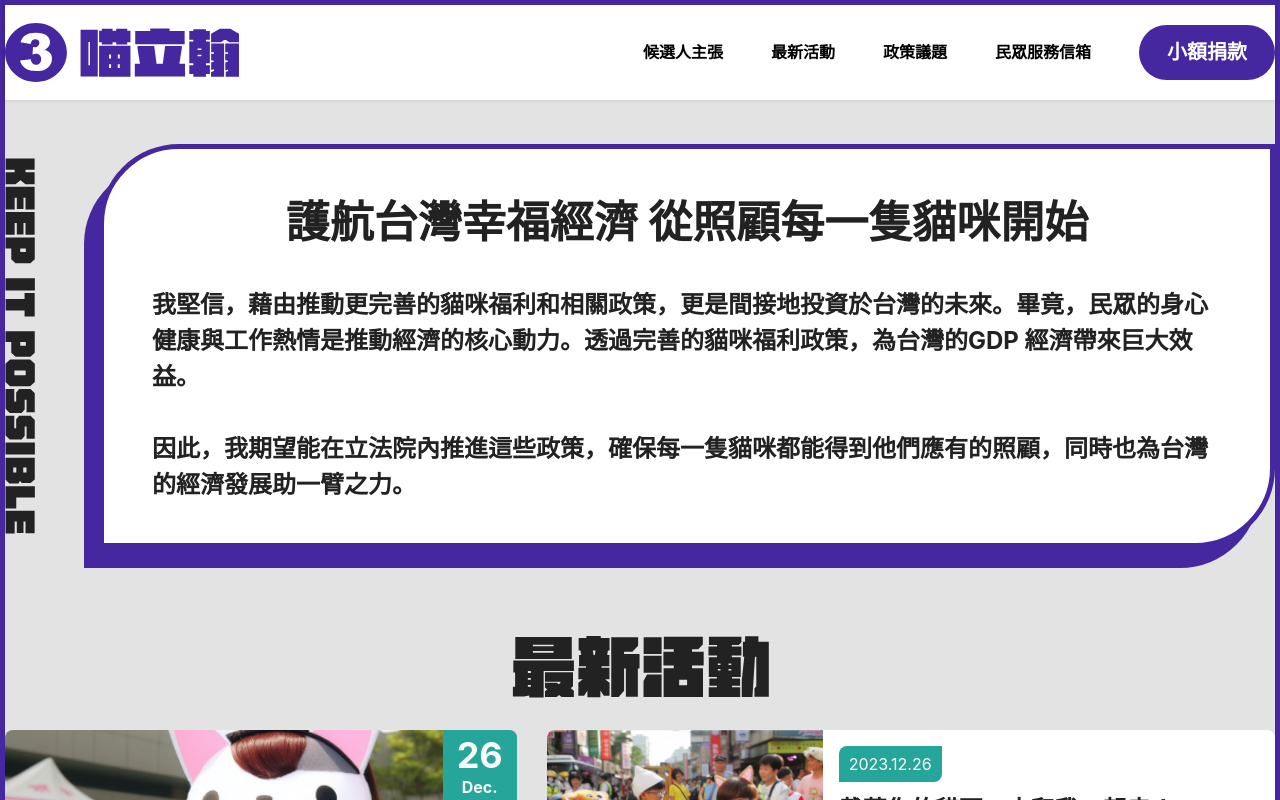
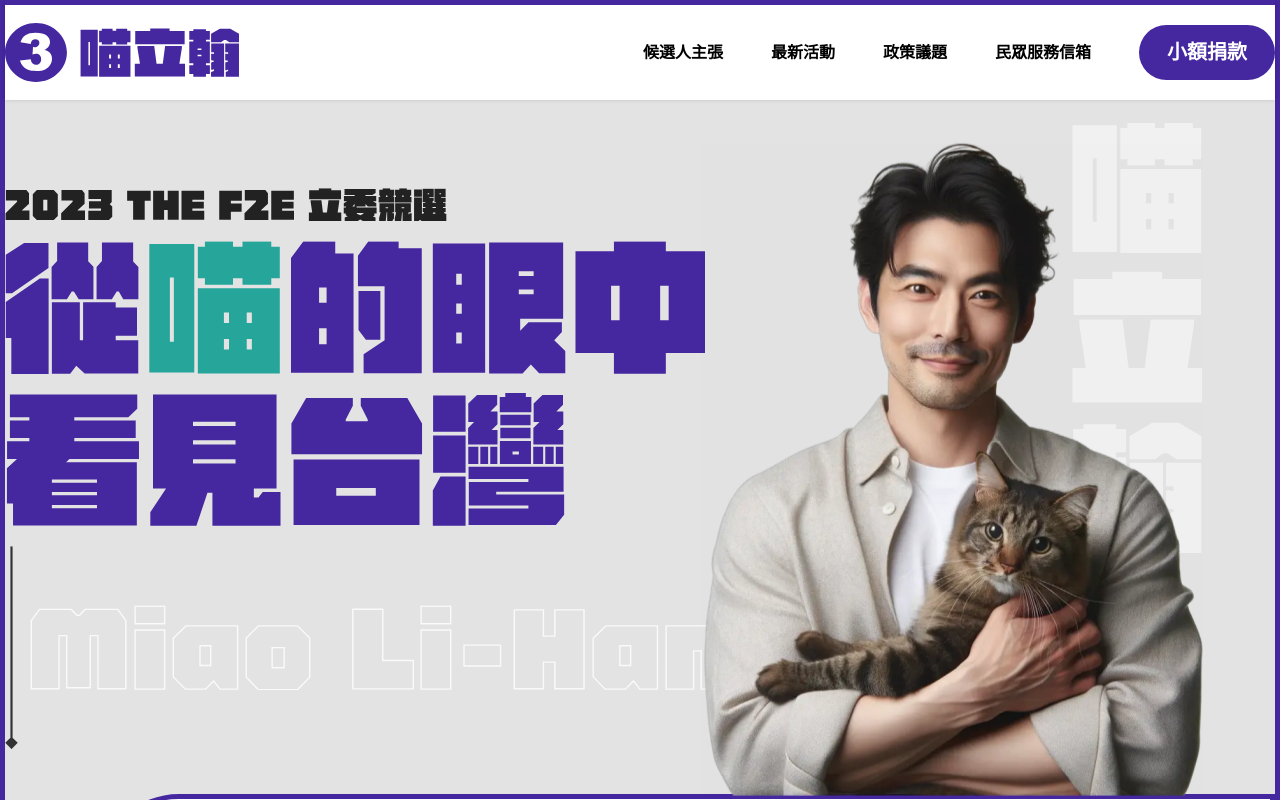
Before and after one commit to lyaui/cat-campaign-website, a Next.js app: page / in a window 1280 px wide. Shown: the top 800 px of the page. Built offline with nearby package versions, Linux system fonts and the light colour scheme.

Commit message:
chore: install react-scroll-parallax

```diff
--- a/components/About/index.tsx
+++ b/components/About/index.tsx
@@ -1,17 +1,59 @@
 import Image from 'next/image';
 
 import { ROUTERS } from '@/constants/index';
-import sloganImg from '@/public/assets/font-svg/slogan_en.svg';
+import electionImg from '@/public/assets/font-svg/2023-election.svg';
+import arrowImg from '@/public/assets/font-svg/arrow.svg';
+import sloganImg from '@/public/assets/font-svg/slogan.svg';
+import sloganEnImg from '@/public/assets/font-svg/slogan_en.svg';
 import Container from '@/components/Layout/Container';
+import candidateImg from '@/public/assets/images/candidate.png';
+import enNameImg from '@/public/assets/font-svg/name_en_bg.svg';
+import zhNameImg from '@/public/assets/font-svg/name_zh_bg.svg';
 
 function About() {
   const currentRouter = ROUTERS.CAMPAIGN;
   return (
     <section id={currentRouter.hash} className='py-11' data-aos='fade-up'>
       <Container>
-        <div></div>
+        <div className='relative w-full h-[650px]'>
+          <div className='absolute top-1/2 -translate-y-1/2 flex flex-col gap-5'>
+            <Image draggable={false} src={electionImg} alt='2023 election' />
+            <Image
+              draggable={false}
+              src={sloganImg}
+              alt='Miao Li-Han'
+              width={700}
+              height={300}
+            />
+            <div className='flex items-center'>
+              <Image draggable={false} src={arrowImg} alt='' height={200} />
+              <Image
+                draggable={false}
+                src={enNameImg}
+                alt='Miao Li-Han'
+                style={{ position: 'absolute', left: 25 }}
+              />
+            </div>
+          </div>
+
+          <div className='absolute top-1/2 -translate-y-1/2 right-[72px]'>
+            <Image
+              draggable={false}
+              src={zhNameImg}
+              alt='喵立漢'
+              style={{ position: 'absolute', zIndex: -1, top: -20, right: 0 }}
+            />
+            <Image
+              draggable={false}
+              src={candidateImg}
+              alt='slogan zh'
+              width={500}
+              height={652}
+            />
+          </div>
+        </div>
         <div className='flex justify-between gap-[64px]'>
-          <Image src={sloganImg} alt='keep it possible' />
+          <Image draggable={false} src={sloganEnImg} alt='slogan en' />
           <div className='w-auto py-10 px-12 bg-white border-[5px] border-primary rounded-tl-[80px] rounded-br-[80px] shadow-[-15px_20px_0_0_rgba(69,39,160,1)]'>
             <h3 className='heading-1 text-center mb-8'>
               護航台灣幸福經濟 從照顧每一隻貓咪開始
--- a/package.json
+++ b/package.json
@@ -15,7 +15,8 @@
     "normalize.css": "^8.0.1",
     "react": "18.2.0",
     "react-countup": "^6.5.0",
-    "react-dom": "18.2.0"
+    "react-dom": "18.2.0",
+    "react-scroll-parallax": "^3.4.3"
   },
   "devDependencies": {
     "@types/aos": "^3.0.7",
--- a/pages/_app.tsx
+++ b/pages/_app.tsx
@@ -1,5 +1,6 @@
 import { useEffect } from 'react';
 import AOS from 'aos';
+import { ParallaxProvider } from 'react-scroll-parallax';
 
 import '../styles/globals.css';
 import 'normalize.css/normalize.css';
@@ -21,10 +22,12 @@ function MyApp({ Component, pageProps }: AppProps) {
     AOS.refresh();
   }, []);
   return (
-    <main className='h-full bg-background border-x-[5px] border-primary'>
-      <Header />
-      <Component {...pageProps} />
-    </main>
+    <ParallaxProvider>
+      <main className='h-full bg-background border-x-[5px] border-primary'>
+        <Header />
+        <Component {...pageProps} />
+      </main>
+    </ParallaxProvider>
   );
 }
 
```
Also changed, not shown: 1 other file (tests, documents, lock files or other folders).
